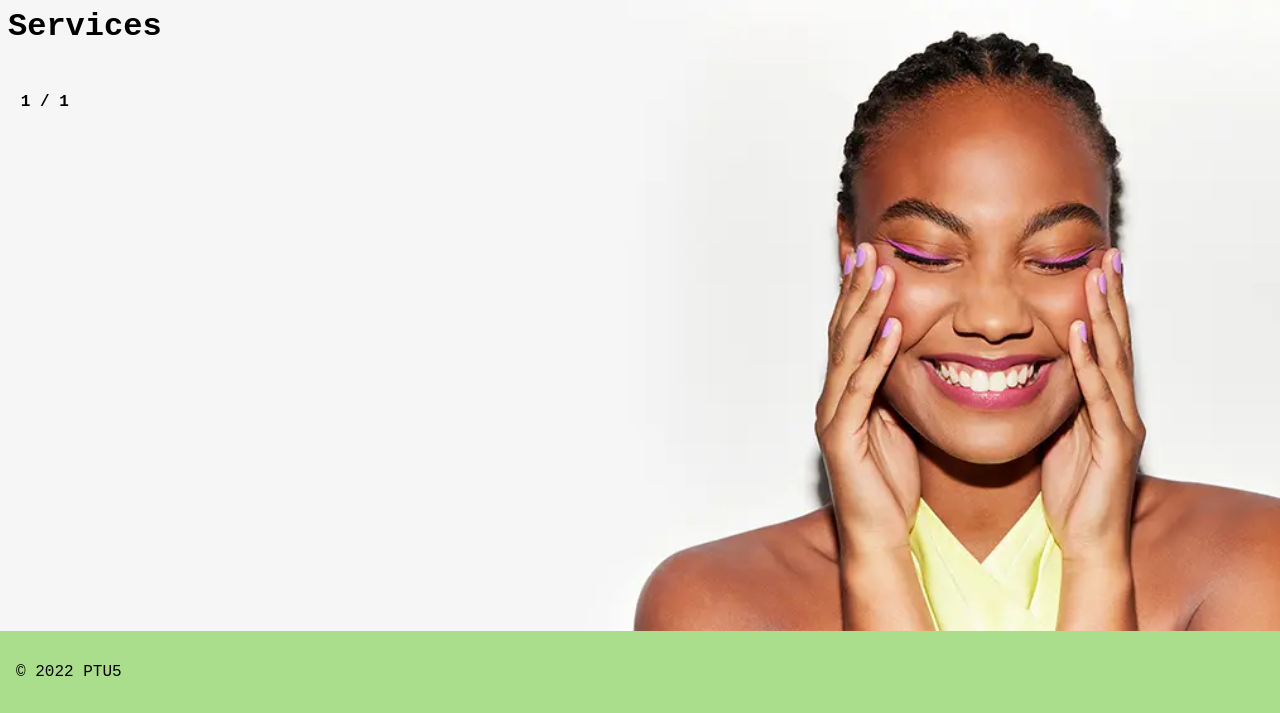
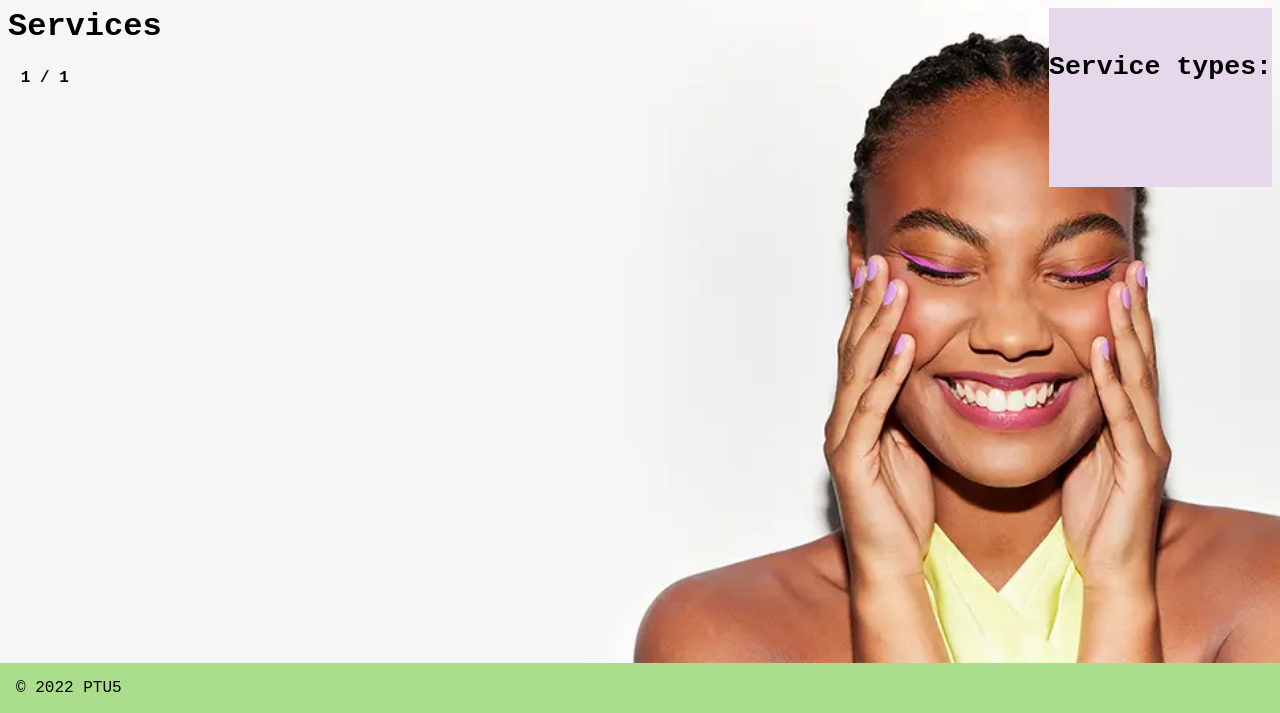
Before and after one commit to IngridaVaitkuviene/ptu5_django_beauty_services, a Django app: page /services/ in a window 1280 px wide. Shown: the part 87-800 px from the top of the page. Run offline with Django 4.2, Linux system fonts and the light colour scheme; data that the repository does not hold is empty.

Commit message:
service_type filter added into services_list

```diff
--- a/ptu5_beauty_services/beauty_services/models.py
+++ b/ptu5_beauty_services/beauty_services/models.py
@@ -1,5 +1,7 @@
 from django.contrib.auth import get_user_model
 from django.db import models
+from django.urls import reverse
+from django.utils.html import format_html
 from django.utils.translation import gettext_lazy as _
 from tinymce.models import HTMLField
 
@@ -13,6 +15,10 @@ class ServiceType(models.Model):
 
     def __str__(self) -> str:
         return self.type_name
+
+    def link_filtered_services(self):
+        link = reverse('services')+'?service_type_id='+str(self.id)
+        return format_html('<a href="{link}">{name}</a>', link=link, name=self.type_name)
 
 
 class BeautySalon(models.Model):
--- a/ptu5_beauty_services/beauty_services/static/beauty_services/css/base.css
+++ b/ptu5_beauty_services/beauty_services/static/beauty_services/css/base.css
@@ -96,6 +96,7 @@ footer {
 }
 
 ul, li, p {
+    margin: 0;
     padding: 0.5rem;
     font-size: medium;
 }
@@ -168,3 +169,20 @@ table {
 .button:hover {
     background-color: #ddd;
 }
+
+.service_type_filter {
+    float: right;
+    background-color: #e7d7eb;
+}
+
+.service_type_filter li {
+    list-style: none;
+}
+
+.service_type_filter li:hover {
+    background-color: rgba(255, 255, 255, 0.2);
+}
+
+.service_type_filter .current {
+    background-color: rgba(255, 255, 255, 0.4);
+}
--- a/ptu5_beauty_services/beauty_services/templates/beauty_services/services_list.html
+++ b/ptu5_beauty_services/beauty_services/templates/beauty_services/services_list.html
@@ -2,6 +2,14 @@
 {% block title %}Services in {{ block.super }}{% endblock title %}
 {% block content %}
 <h1>Services </h>
+<div class="service_type_filter">
+    <h5>Service types: <h5>
+        <ul>
+            {% for filter_service_type in service_types %}
+                <li class="{% if filter_service_type == service_type %}current{% endif %}">{{ filter_service_type.link_filtered_services }}</li>
+            {% endfor %}
+        </ul>
+</div>
     <ul>
        {% for service in service_list %}
         <li>{{ service.service_type }}: {{ service.service_name }} - {{ service.price }}</li>
--- a/ptu5_beauty_services/beauty_services/views.py
+++ b/ptu5_beauty_services/beauty_services/views.py
@@ -36,6 +36,22 @@ class ServiceListView(ListView):
     paginate_by = 15
     template_name = 'beauty_services/services_list.html'
 
+    def get_queryset(self):
+        queryset = super().get_queryset()
+        service_type_id = self.request.GET.get('service_type_id')
+        if service_type_id:
+            queryset = queryset.filter(service_type__id=service_type_id)
+        return queryset
+
+    def get_context_data(self, **kwargs):
+        context = super().get_context_data(**kwargs)
+        service_type_id = self.request.GET.get('service_type_id')
+        context['service_types'] = ServiceType.objects.all
+        if service_type_id:
+            context['service_type'] = get_object_or_404(ServiceType, id=service_type_id)
+        return context
+
+
 
 class UserOrderListView(LoginRequiredMixin, ListView):
     model = OrderLine
```
